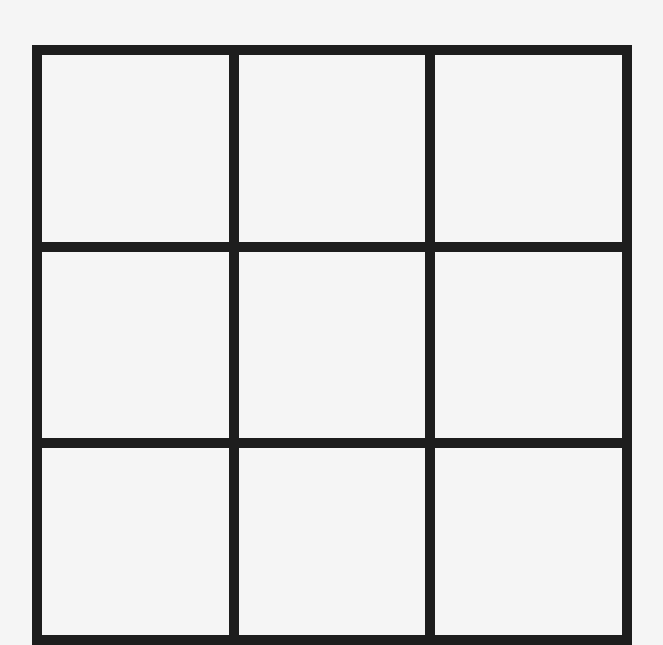
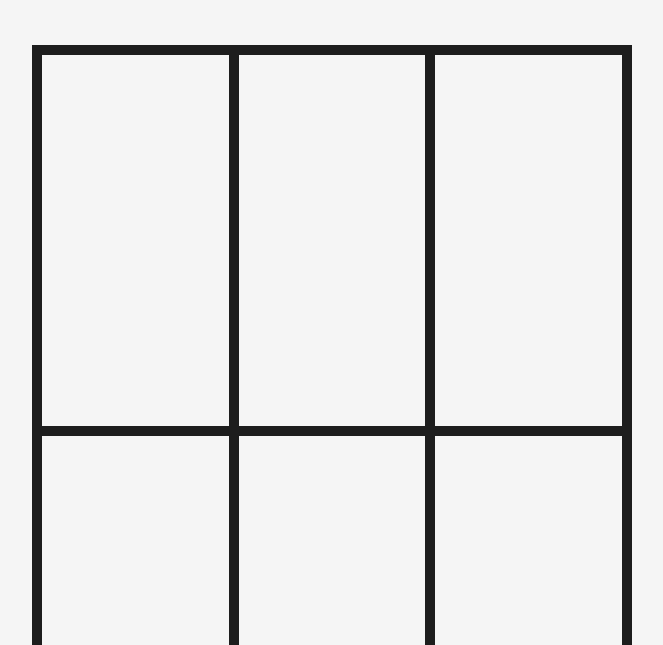
Before and after one commit to 35844/Create---Chainsaw, a plain HTML site: page index.html in a window 1280 px wide. Shown: the part 155-800 px from the top of the page, without its empty margins (308-971 px from the left). Drawn offline with Linux system fonts and the light colour scheme.

Commit message:
Update index.html

```diff
--- a/index.html
+++ b/index.html
@@ -7,6 +7,7 @@
     <link href="https://fonts.googleapis.com/css?family=Roboto:500" rel="stylesheet">
     <title>TicTacToe</title>
     <style>
+
 * {
     margin: 0;
     padding: 0;
@@ -29,7 +30,7 @@ table {
 
 td {
     width: 29vw;
-    /* height: 29vw; */
+     height: 29vw;
     /* max-width: 200px; */
     /* max-height: 200px; */
     border: 10px solid rgb(29, 29, 29);
@@ -84,6 +85,7 @@ header > #score {
     font-size: 30px;
     text-align: center;
 }
+
     </style>
 </head>
 <body>
@@ -119,7 +121,6 @@ header > #score {
     </table>
     <script>
 "use strict";
-
 const boxes = [];
 const messageWrapper = document.getElementById("message-wrapper");
 const message = document.getElementById("message");
@@ -181,7 +182,6 @@ function checkVertical(char) {
 
 function checkHorizontal(char) {
     if (!char) return false;
-
     for (const boxRow of boxes) {
         let win = true;
         const winnerBoxes = [];
@@ -208,7 +208,6 @@ function checkDiagonal(char) {
         }
         return winnerBoxes.length == 3 ? winnerBoxes : false;
     }
-
     return checkBoxes([boxes[0][0], boxes[1][1], boxes[2][2]]) ||
         checkBoxes([boxes[2][2], boxes[1][1], boxes[0][0]]);
 }
@@ -226,9 +225,7 @@ function getClickedFunction(box) {
         if (box.innerHTML !== "") return;
         const char = playerXTurn ? 'X' : 'O';
         playerXTurn = !playerXTurn;
-
         box.innerHTML = char;
-
         const winnerBoxes = checkWin(char);
         if (winnerBoxes) {
             gamePlaying = false;
```
